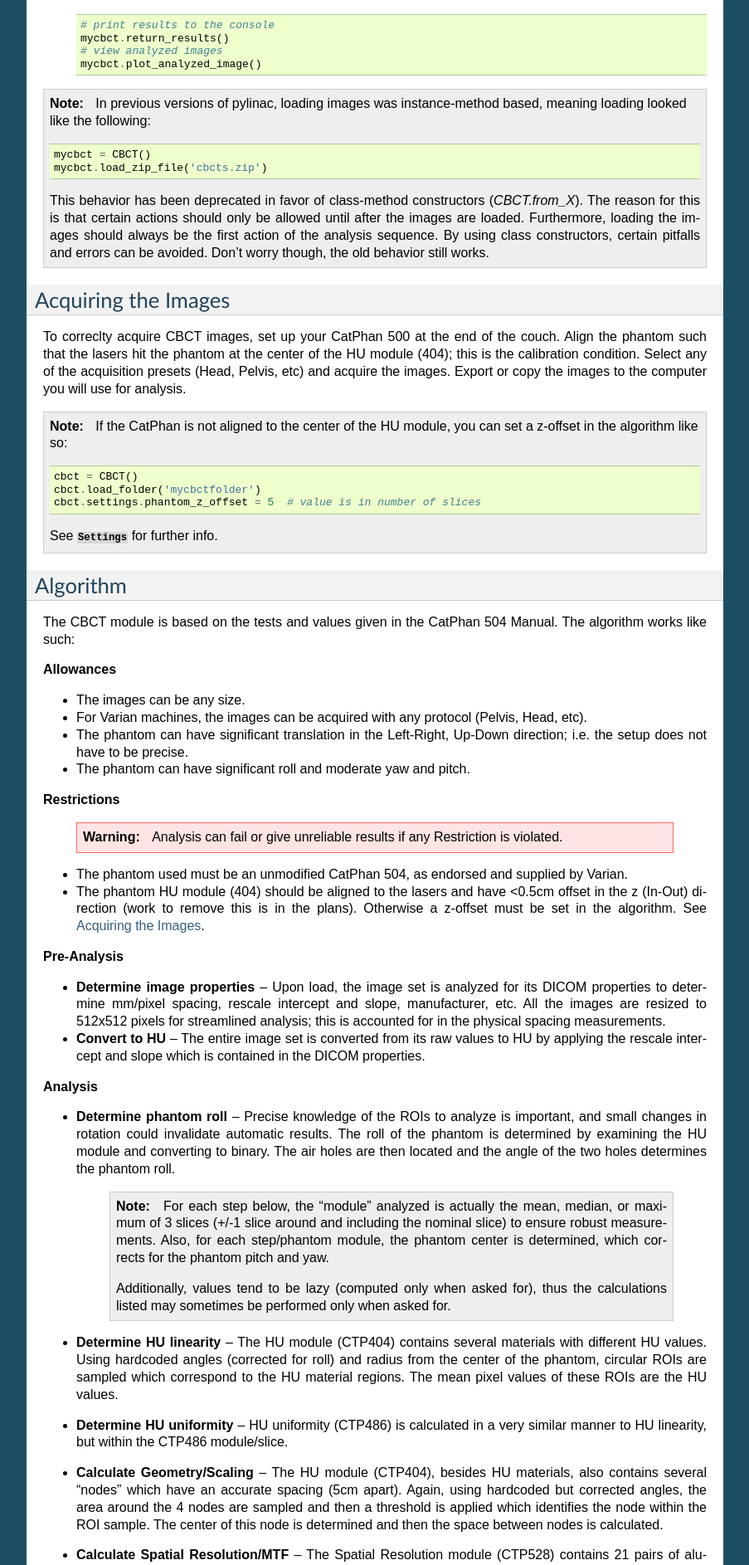
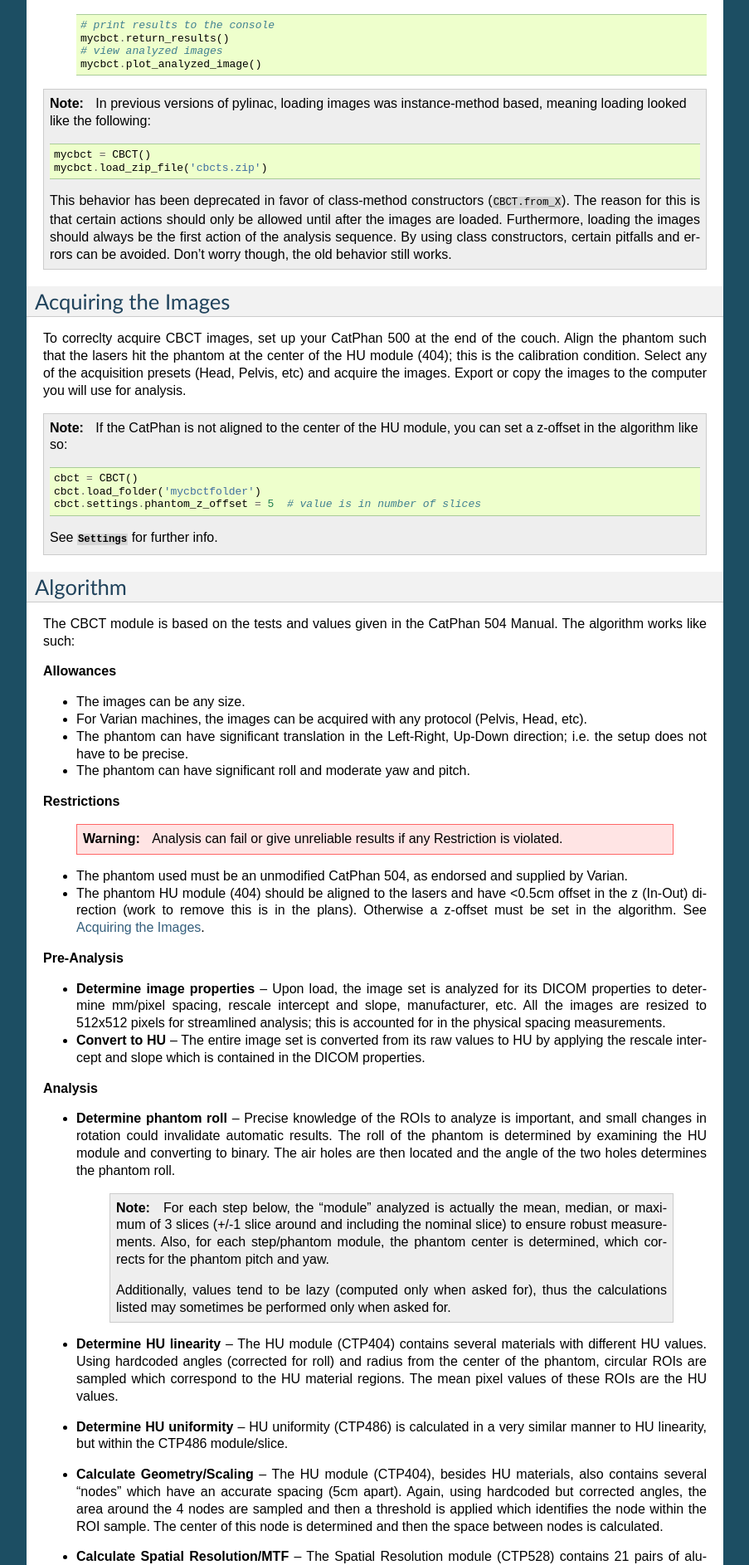
Before and after one commit to jrkerns/pylinac, a Sphinx documentation site: the page built from docs/source/cbct_docs.rst, in a window 1280 px wide. Shown: the part 2052-3938 px from the top of the page at 83% size, without its empty margins (198-1101 px from the left). Built offline with Sphinx 7.4.7, drawn with Linux system fonts in a browser that asks for light colours.

Commit message:
fixed code markup

```diff
--- a/docs/source/cbct_docs.rst
+++ b/docs/source/cbct_docs.rst
@@ -78,7 +78,7 @@ The minimum needed to get going is to:
         mycbct = CBCT()
         mycbct.load_zip_file('cbcts.zip')
 
-    This behavior has been deprecated in favor of class-method constructors (`CBCT.from_X`). The reason for this is that
+    This behavior has been deprecated in favor of class-method constructors (``CBCT.from_X``). The reason for this is that
     certain actions should only be allowed until after the images are loaded. Furthermore, loading the images should always be
     the first action of the analysis sequence. By using class constructors, certain pitfalls and errors can be avoided.
     Don't worry though, the old behavior still works.
```
